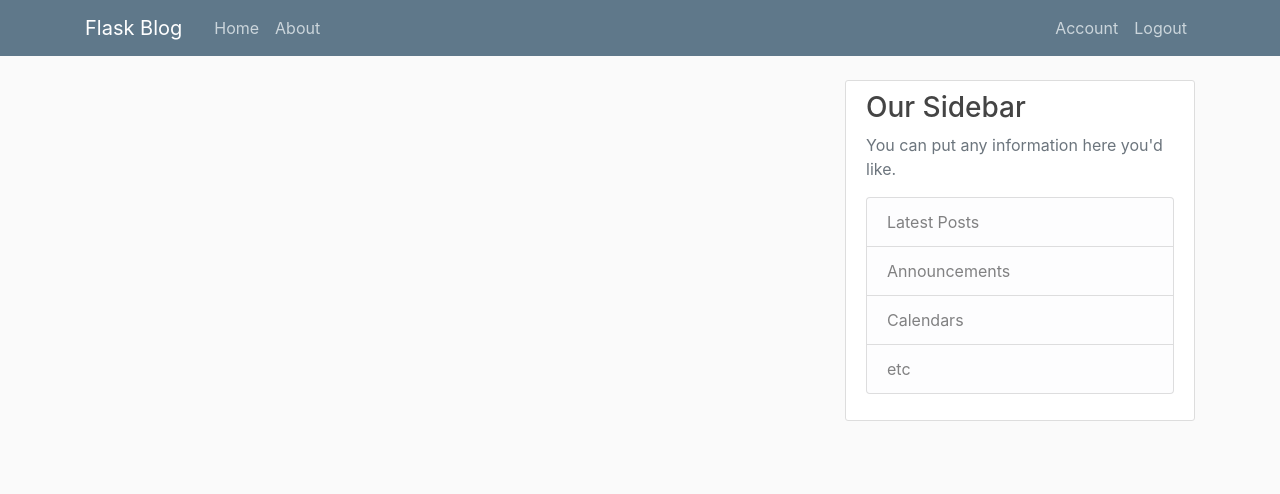
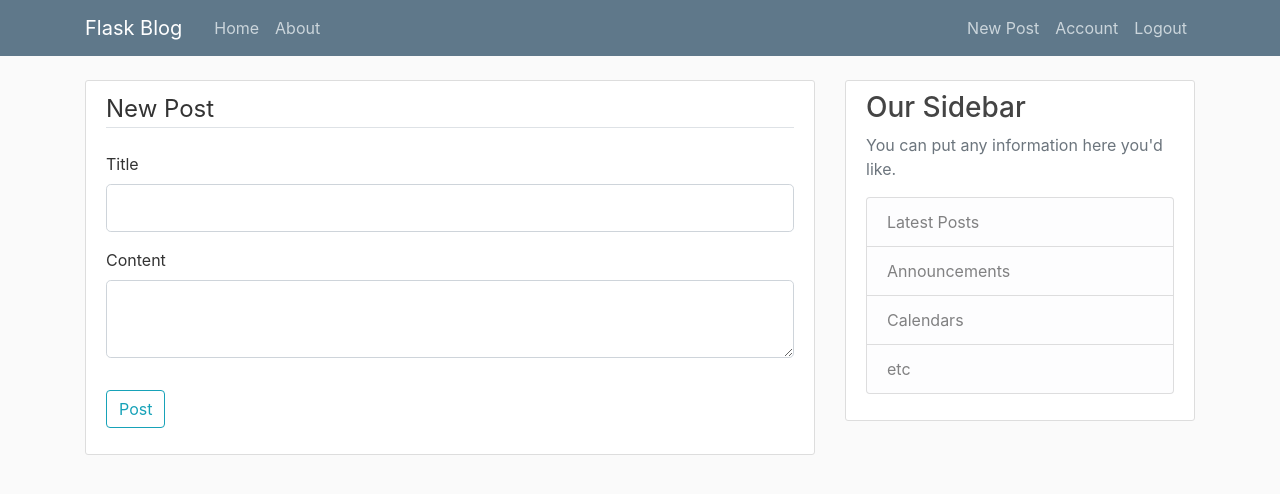
Before and after one commit to Joshua-Coded/test_flask, a Flask app: page /post/new in a window 1280 px wide. Shown: the top 494 px of the page. Run offline with Flask 3, Linux system fonts and the light colour scheme; a user stored in the database is signed in; some libraries are stand-ins or nearby versions.

Commit message:
create_post html

```diff
--- a/blog/templates/create_post.html
+++ b/blog/templates/create_post.html
@@ -1,4 +1,40 @@
 {% extends "layout.html" %}
 {% block content%}
-
+<div class="content-section">
+    <form method="POST" action="">
+        {{ form.hidden_tag() }}
+        <fieldset class="form-group">
+            <legend class="border-bottom mb-4">New Post</legend>
+            <div class="form-group">
+                {{ form.title.label(class="form-control-label") }}
+                {% if form.title.errors %}
+                    {{ form.title(class="form-control form-control-lg is-invalid") }}
+                    <div class="invalid-feedback">
+                        {% for error in form.title.errors %}
+                            <span>{{ error }}</span>
+                        {% endfor %}
+                    </div>
+                {% else %}
+                    {{ form.title(class="form-control form-control-lg") }}
+                {% endif %}
+            </div>
+            <div class="form-group">
+                {{ form.content.label(class="form-control-label") }}
+                {% if form.content.errors %}
+                    {{ form.content(class="form-control form-control-lg is-invalid") }}
+                    <div class="invalid-feedback">
+                        {% for error in form.content.errors %}
+                            <span>{{ error }}</span>
+                        {% endfor %}
+                    </div>
+                {% else %}
+                    {{ form.content(class="form-control form-control-lg") }}
+                {% endif %}
+            </div>
+        </fieldset>
+        <div class="form-group">
+            {{ form.submit(class="btn btn-outline-info") }}
+        </div>
+    </form>
+</div>
 {% endblock content%}
--- a/blog/templates/layout.html
+++ b/blog/templates/layout.html
@@ -32,6 +32,7 @@
             <!-- Navbar Right Side -->
             <div class="navbar-nav">
               {% if current_user.is_authenticated %}
+              <a class="nav-item nav-link" href="{{ url_for('new_post') }}">New Post</a>
               <a class="nav-item nav-link" href="{{ url_for('account') }}">Account</a>
               <a class="nav-item nav-link" href="{{ url_for('logout') }}">Logout</a>
               {% else %}
```
